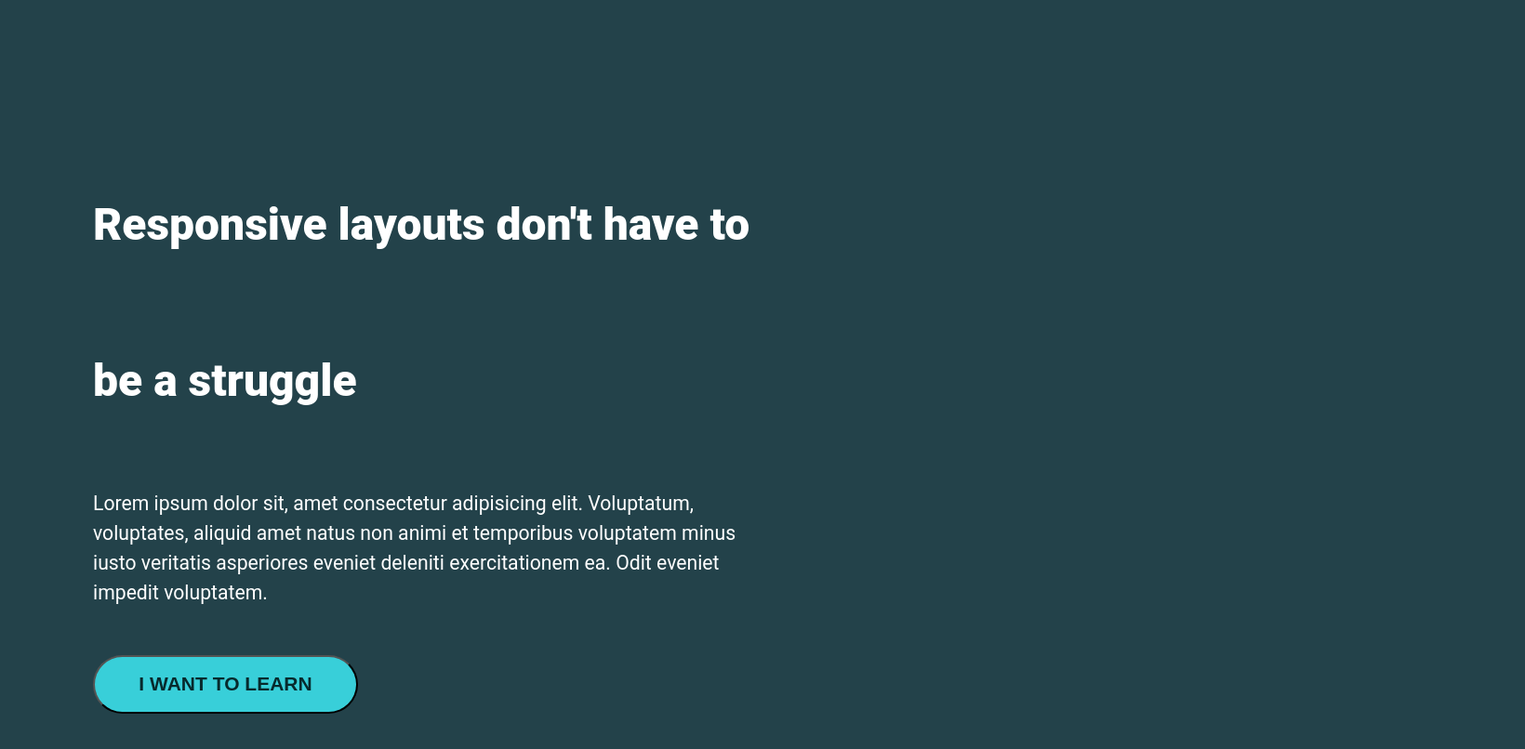
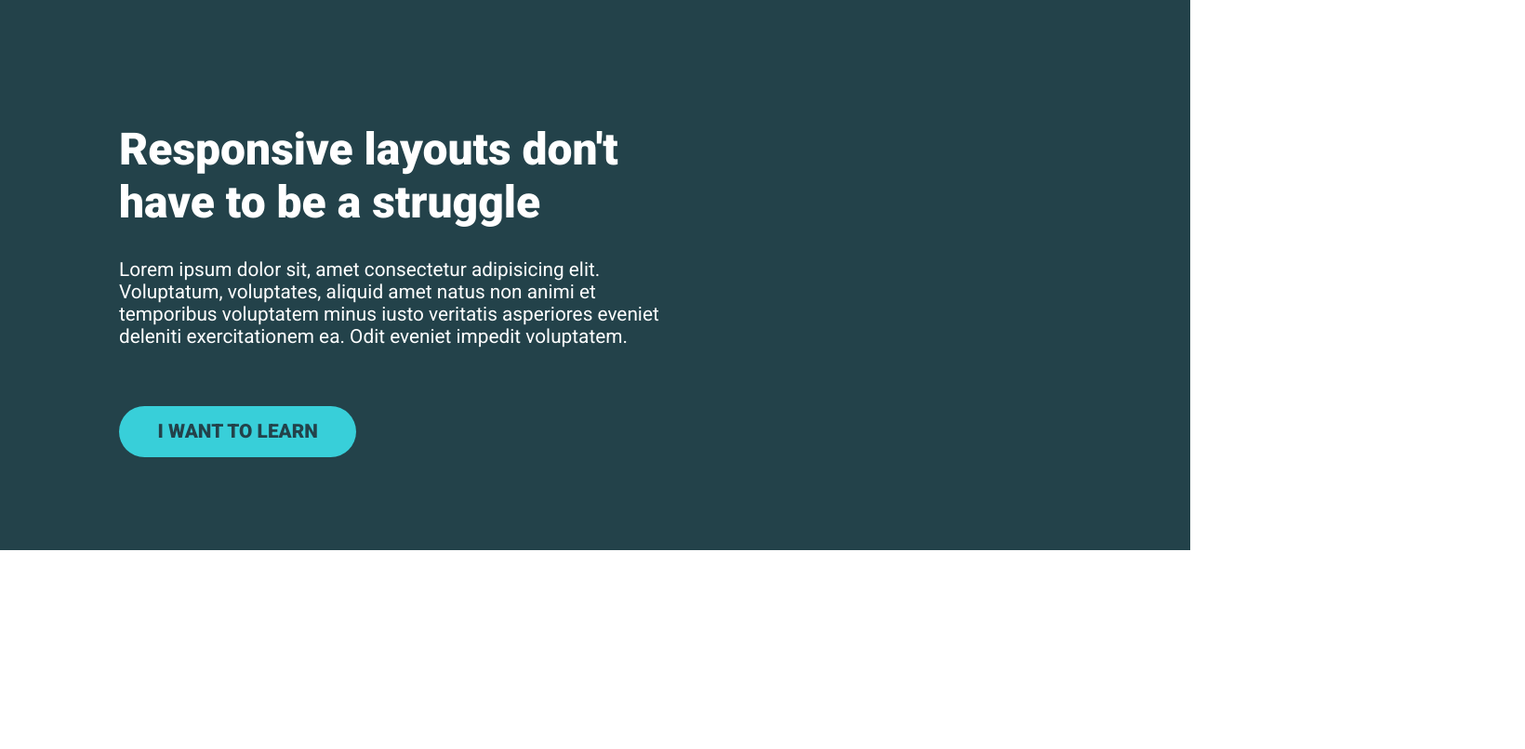
Before and after one commit to over40dev/edu-CSS-fundamentals, a plain HTML site: page Challenges/ch03/index.html in a window 1280 px wide. Shown: the whole page at 93% size, 1640 px wide, since content can reach past the window. Drawn offline with Linux system fonts and the light colour scheme.

Commit message:
CSS-challenge-03-solution

```diff
--- a/Challenges/ch03/index.html
+++ b/Challenges/ch03/index.html
@@ -3,15 +3,18 @@
 <head>
   <meta charset="UTF-8">
   <meta name="viewport" content="width=device-width, initial-scale=1.0">
+  <link href="https://fonts.googleapis.com/css2?family=Roboto:wght@400;700;900&display=swap" rel="stylesheet">
   <link rel="stylesheet" href="style.css">
   <title>Challenge 03</title>
 </head>
 <body>
-  <div class="container">
-    <div class="content">
-      <h1 class="title">Responsive layouts don't have to be a struggle</h1>
-      <p>Lorem ipsum dolor sit, amet consectetur adipisicing elit. Voluptatum, voluptates, aliquid amet natus non animi et temporibus voluptatem minus iusto veritatis asperiores eveniet deleniti exercitationem ea. Odit eveniet impedit voluptatem.</p>
-      <button>I want to learn</button>
+  <div class="hero">
+    <div class="container">
+      <div class="hero__text">
+        <h1 class="title">Responsive layouts don't have to be a struggle</h1>
+        <p>Lorem ipsum dolor sit, amet consectetur adipisicing elit. Voluptatum, voluptates, aliquid amet natus non animi et temporibus voluptatem minus iusto veritatis asperiores eveniet deleniti exercitationem ea. Odit eveniet impedit voluptatem.</p>
+        <a href="#" class="btn">I want to learn</a>
+      </div>
     </div>
   </div>
 </body>
--- a/Challenges/ch03/style.css
+++ b/Challenges/ch03/style.css
@@ -1,48 +1,60 @@
-html, body {
-  margin: 0;
-  padding: 0;
+*, *::before, *::after {
+  box-sizing: border-box;
+}
+
+html {
   font-size: 16px;
 }
 
-.container {
-  width: 1440px;
-  max-height: 700px;
-  background-color: #23424A;
+body {
   margin: 0;
-  padding: 148px 100px;
-  overflow: hidden;
+  padding: 0;
+  font-size: 1.3rem;
 }
 
-.content {
-  width: 50%;
-  margin: 10px 0;
+.hero {
+  width: 100%;
   color: white;
-  padding-right: 10px;
+  background-color: #23424A;
+  font-family: 'Roboto', sans-serif;
+  padding: 100px 0;
+}
+
+.container {
+  width: 80%;
+  max-width: 1100px;
+  margin: 0 auto;
+}
+
+.hero__text {
+  width: 60%;
+  font-weight: 400;
 }
 
 .title {
-  margin-top: 0;
   font-size: 3rem;
-  font-family: Roboto;
   font-weight: 900;
-  line-height: 3.5em;
+  /* line-height: 3.5em; */
 }
 
-p {
-  font-family: Roboto;
-  font-weight: 400;
-  font-size: 1.325rem;
-  line-height: 1.5em;
+.hero p {
+  margin-bottom: 3em;
 }
 
-button {
-  margin: 30px 0 10px 0;
-  width: 285px;
-  height: 63px;
-  color: #072A2D;
+.btn {
+  display: inline-block;
   background-color: #38CFD9;
-  border-radius: 31.5px;
-  font-size: 21px;
-  font-weight: 700;
+  padding: 1em;
+  border-radius: 100px;
   text-transform: uppercase;
+  text-decoration: none;
+  color: #23424A;
+  font-weight: 900;
+  padding: .75em 2em;
+  cursor: pointer;
 }
+
+.btn:hover,
+.btn:focus {
+  opacity: .75;
+}
```
Also changed, not shown: 1 other file.
